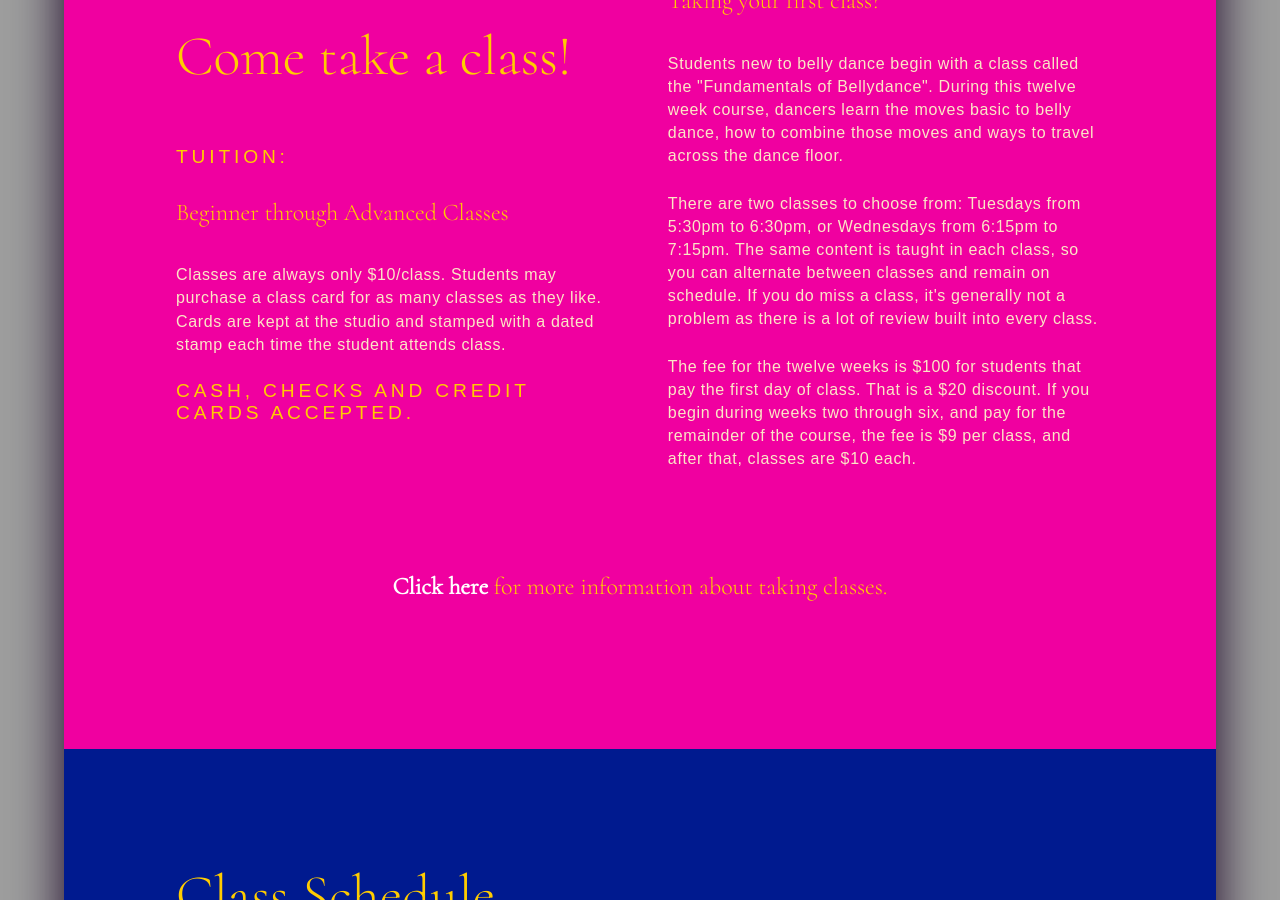
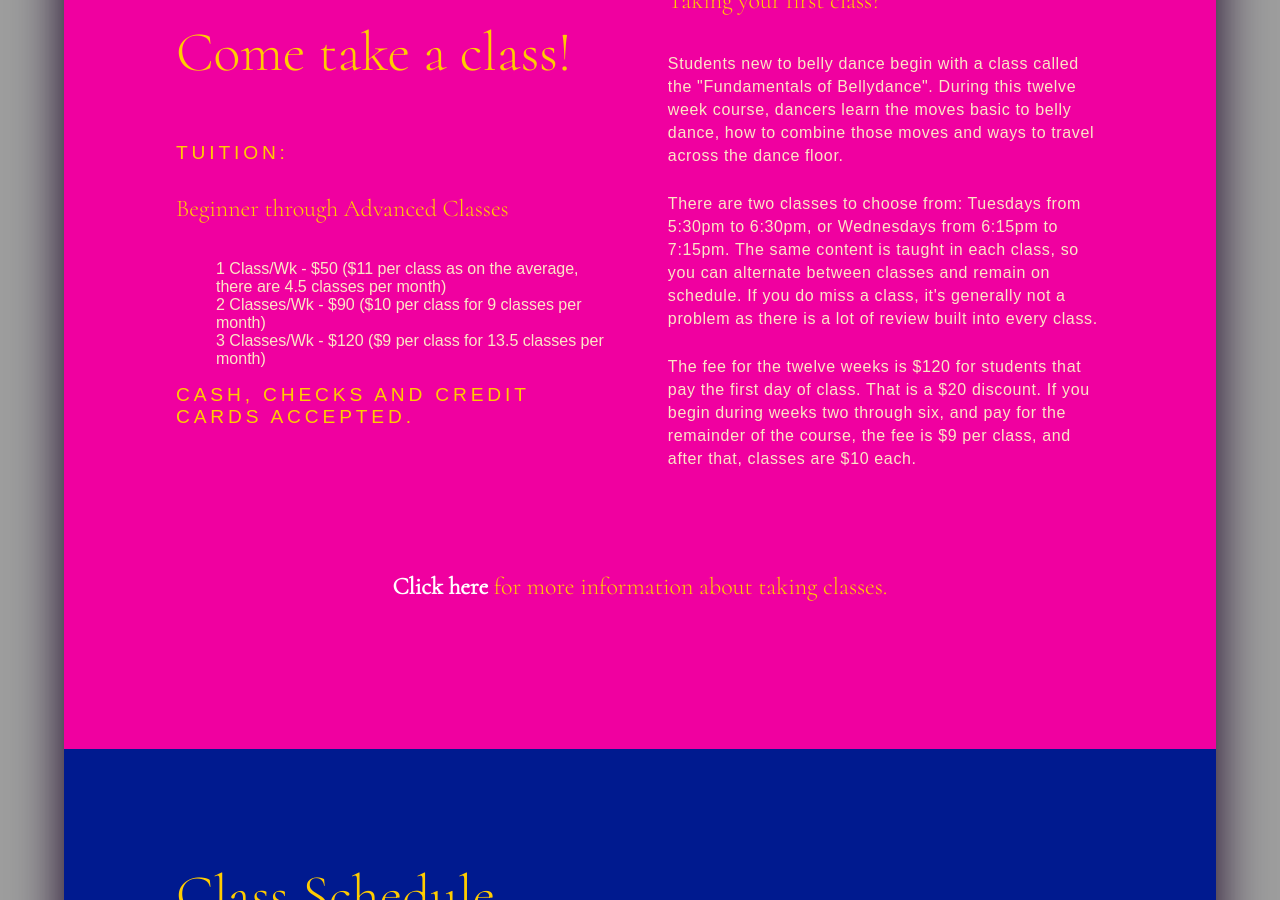
Before and after one commit to mollympierce1/hourglass, a Jekyll site: the page built from classes.md, in a window 1280 px wide and 900 px high, scrolled down 605 px. Built offline with Jekyll 4.4.1, drawn with Linux system fonts in a browser that asks for light colours.

Commit message:
Update classes.html

```diff
--- a/_layouts/classes.html
+++ b/_layouts/classes.html
@@ -14,14 +14,18 @@
         <h1>Come take a class!</h1>
         <h6>Tuition:</h6>
         <h5>Beginner through Advanced Classes</h5>
-        <p>Classes are always only $10/class. Students may purchase a class card for as many classes as they like. Cards are kept at the studio and stamped with a dated stamp each time the student attends class.</p>
+        <ul>
+          <li>1 Class/Wk - $50  ($11 per class as on the average, there are 4.5 classes per month)</li>
+          <li>2 Classes/Wk - $90 ($10 per class for 9 classes per month)</li>
+          <li>3 Classes/Wk - $120 ($9 per class for 13.5 classes per month)</li>
+        </ul>
         <h6>Cash, checks and credit cards accepted.</h6>
       </div>
       <div class="sixty">
         <h5>Taking your first class?</h5>
         <p>Students new to belly dance begin with a class called the "Fundamentals of Bellydance".  During this twelve week course, dancers learn the moves basic to belly dance, how to combine those moves and ways to travel across the dance floor.</p>
         <p>There are two classes to choose from: Tuesdays from 5:30pm to 6:30pm, or Wednesdays from 6:15pm to 7:15pm. The same content is taught in each class, so you can alternate between classes and remain on schedule.  If you do miss a class, it's generally not a problem as there is a lot of review built into every class.</p>
-        <p>The fee for the twelve weeks is $100 for students that pay the first day of class. That is a $20 discount. If you begin during weeks two through six, and pay for the remainder of the course, the fee is $9 per class, and after that, classes are $10 each. </p>
+        <p>The fee for the twelve weeks is $120 for students that pay the first day of class. That is a $20 discount. If you begin during weeks two through six, and pay for the remainder of the course, the fee is $9 per class, and after that, classes are $10 each. </p>
       </div>
     </div>
     <div class="centered">
```
